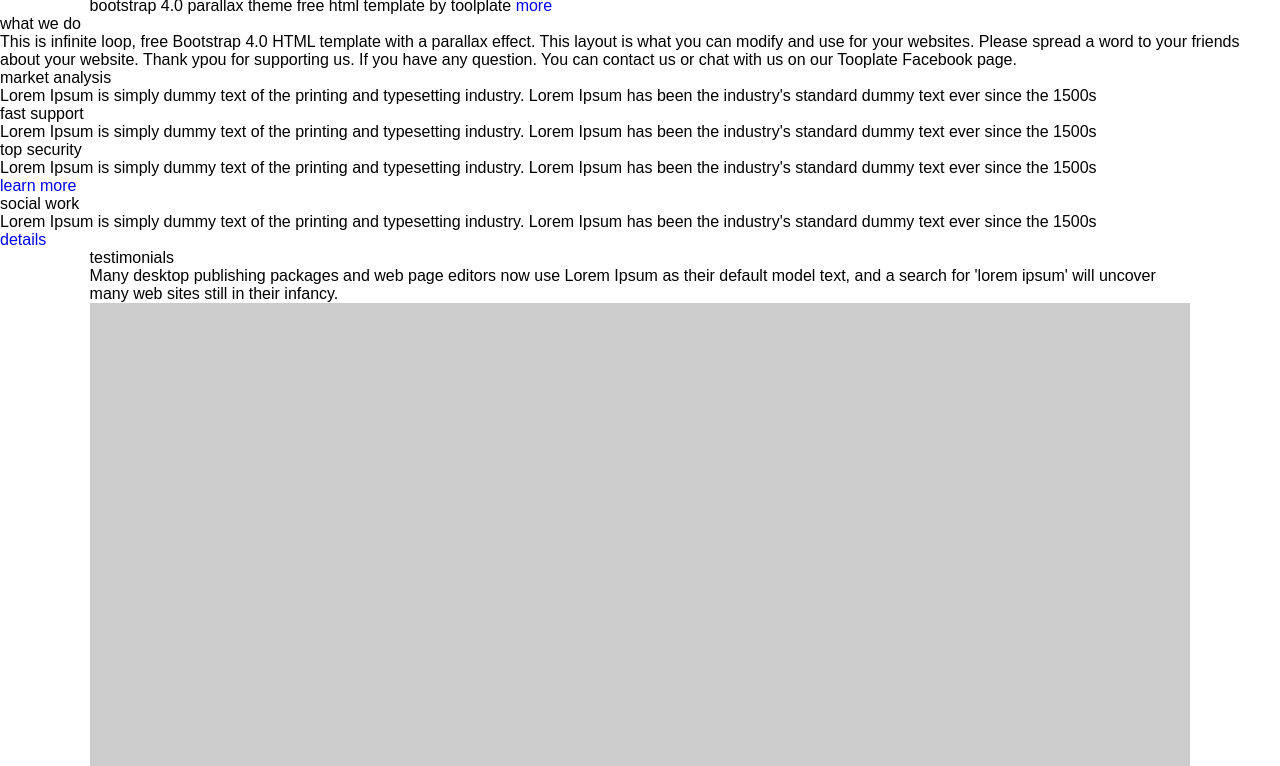
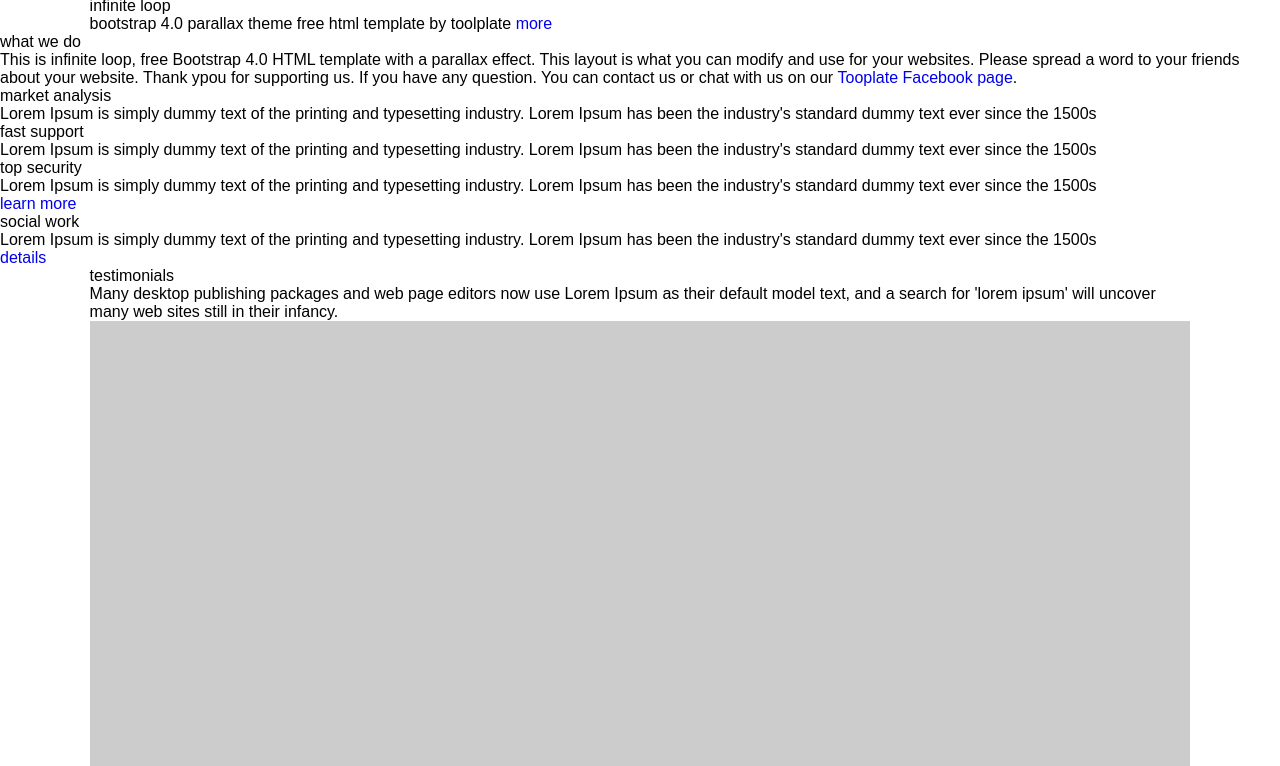
Before and after one commit to vomkaraxioned/infinity-loop, a plain HTML site: page index.html in a window 1280 px wide. Shown: the part 57-823 px from the top of the page. Drawn offline with Linux system fonts and the light colour scheme; placeholder pictures from the web are drawn by us.

Commit message:
fix:added anchor in what we do description

```diff
--- a/index.html
+++ b/index.html
@@ -22,6 +22,7 @@
       <div class="wrapper-large">
         <h1 class="logo"><a href="#FIXME" title="Infinite Loop">Infinite Loop</a></h1>
         <nav>
+          <span class="menu">Menu</span>
           <ul class="navigation">
             <li class="navigation__item"><a href="#FIXME" title="Home">home</a></li>
             <li class="navigation__item"><a href="#FIXME" title="What we Do">what we do</a></li>
@@ -47,7 +48,7 @@
       <section class="what-we-do">
         <div class="wrapper-large">
           <h3 class="what-we-do__title">what we do</h3>
-          <p class="what-we-do__description">This is infinite loop, free Bootstrap 4.0 HTML template with a parallax effect. This layout is what you can modify and use for your websites. Please spread a word to your friends about your website. Thank ypou for supporting us. If you have any question. You can contact us or chat with us on our Tooplate Facebook page.</p>
+          <p class="what-we-do__description">This is infinite loop, free Bootstrap 4.0 HTML template with a parallax effect. This layout is what you can modify and use for your websites. Please spread a word to your friends about your website. Thank ypou for supporting us. If you have any question. You can contact us or chat with us on our <a href="#FIXME" title="Facebook Page">Tooplate Facebook page</a>.</p>
           <ul class="what-we-do__services">
             <li class="what-we-do__service">
               <h4 class="what-we-do__service__title">market analysis</h4>
```
